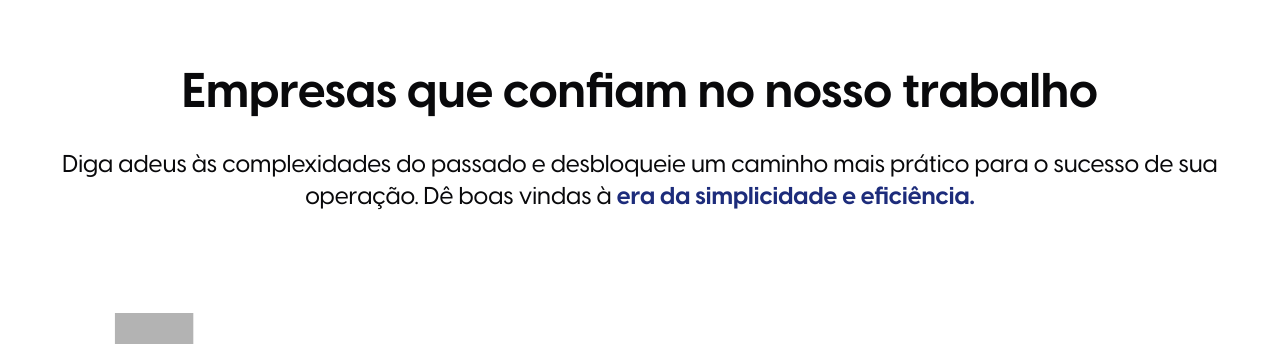
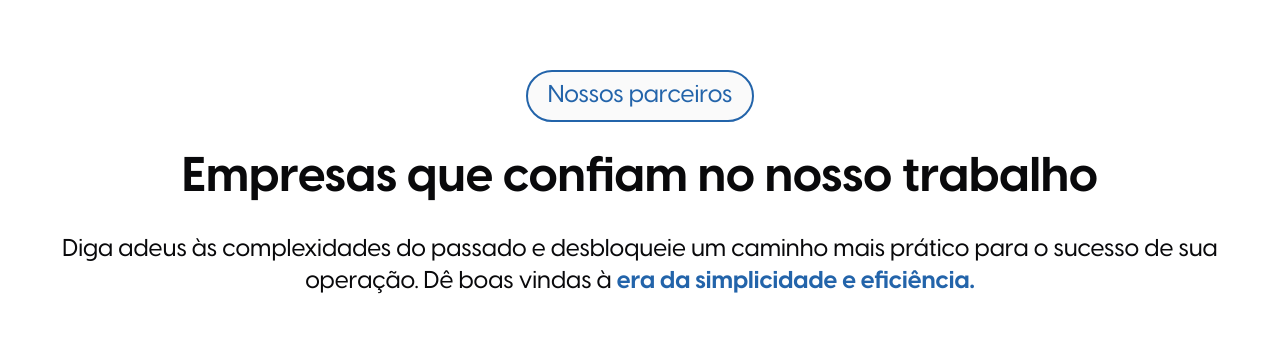
Before and after one commit to Smithson-do-Brasil/smithson-do-brasil, a React (Vite) app: page / in a window 1280 px wide. Shown: the part 826-1170 px from the top of the page. Built offline with nearby package versions, Linux system fonts and the light colour scheme; a web font is replaced by a local one.

Commit message:
feat: adding a bagde in partners header

```diff
--- a/src/pages/Home/components/partners.tsx
+++ b/src/pages/Home/components/partners.tsx
@@ -1,3 +1,5 @@
+import { Badge } from '@/components/ui/badge'
+
 import { Partners as PartnersData, PartnersItem } from './partners-item'
 
 export function Partners() {
@@ -96,6 +98,10 @@ export function Partners() {
       className="my-20 flex flex-col items-center justify-center gap-8 lg:gap-20"
     >
       <div className="container space-y-8 text-center">
+        <Badge className="border-2 border-[#2364AA] bg-zinc-50 px-5 py-2 text-2xl font-medium text-[#2364AA] hover:bg-zinc-50">
+          Nossos parceiros
+        </Badge>
+
         <h2 className="text-center text-3xl font-bold lg:text-5xl">
           Empresas que confiam no nosso trabalho
         </h2>
@@ -103,7 +109,7 @@ export function Partners() {
         <p className="text-2xl font-medium">
           Diga adeus às complexidades do passado e desbloqueie um caminho mais
           prático para o sucesso de sua operação. Dê boas vindas à{' '}
-          <strong className="text-[#1D2C7B]">
+          <strong className="text-[#2364AA]">
             era da simplicidade e eficiência.
           </strong>
         </p>
```
